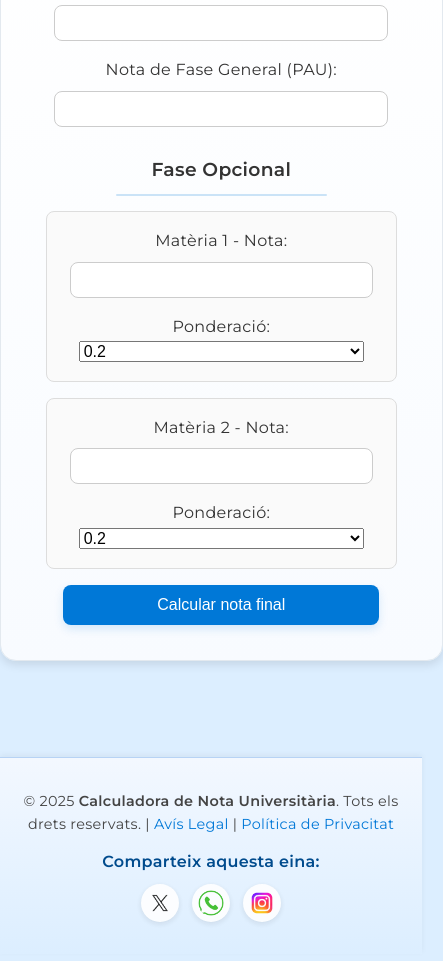
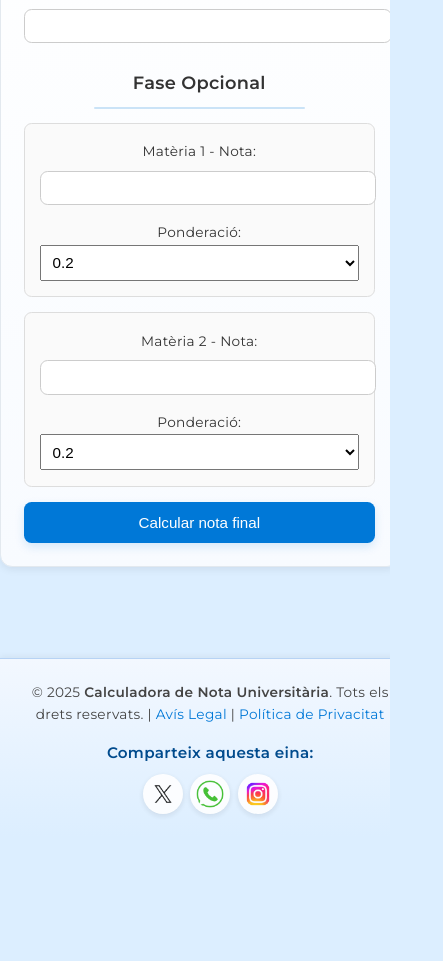
Before and after one commit to atlas-880/calculadora_PAU, a plain HTML site: page index.html in a window 390 px wide. Shown: the part 303-1264 px from the top of the page, 443 px wide, since content can reach past the window. After the commit the page ends 1155 px from the top, so only its background shows below. Drawn offline with Linux system fonts and the light colour scheme.

Commit message:
adaptació a movil

```diff
--- a/script.js
+++ b/script.js
@@ -59,7 +59,7 @@ function calcular() {
       </div>
 
       <p class="detalls">
-        (Fase general: ${faseGeneralArrodonida} | Fase opcional: +${faseOpcionalArrodonida})
+        (Fase obligatòria: ${faseGeneralArrodonida} | Fase opcional: +${faseOpcionalArrodonida})
       </p>
       <p class="missatge">${missatge}</p>
       <button onclick="reiniciar()" class="reset-btn">Calcular de nou</button>
--- a/style.css
+++ b/style.css
@@ -14,6 +14,24 @@ body {
   padding: top 1em;
   background: #dceeff;
   color: #351717;
+}
+
+
+/* Animació d'entrada global */
+body {
+  animation: fadeSlideIn 0.8s ease-out;
+  -webkit-animation: fadeSlideIn 0.8s ease-out;
+}
+
+@keyframes fadeSlideIn {
+  from {
+    opacity: 0;
+    transform: translateY(20px);
+  }
+  to {
+    opacity: 1;
+    transform: translateY(0);
+  }
 }
 
 h1 {
@@ -345,14 +363,78 @@ a[aria-label*="Instagram"] .social-icon:hover {
   opacity: 1;
 }
 
-/* Responsiu */
-@media (max-width: 600px) {
+/* ===== DISSENY RESPONSIVE MILLORAT ===== */
+@media (max-width: 768px) {
+  html, body {
+    margin: 0;
+    padding: 0;
+    width: 100%;
+    overflow-x: hidden;
+  }
+
+  body {
+    font-size: 0.95em;
+    margin: 1em auto;
+    background: #dceeff;
+  }
+
+  h1 {
+    font-size: 1.4em;
+    margin-bottom: 1em;
+    padding: 0 0.5em;
+  }
+
+  /* Formulari més compacte */
+  .form {
+    width: 90%;
+    max-width: 360px;
+    padding: 1.5em;
+    margin: 0 auto;
+    border-radius: 0.8em;
+    box-shadow: 0 2px 8px rgba(0,0,0,0.08);
+  }
+
+  label {
+    font-size: 0.9em;
+  }
+
+  input, select {
+    width: 100%;
+    font-size: 1em;
+    padding: 0.5em;
+  }
+
+  button {
+    width: 100%;
+    font-size: 1em;
+    padding: 0.8em;
+  }
+
+  .result-box {
+    width: 90%;
+    max-width: 360px;
+    padding: 1.5em;
+    margin: 1.5em auto;
+  }
+
+  /* Footer adaptat */
+  footer {
+    padding: 1.5em 1em;
+    text-align: center;
+  }
+
   .footer-content {
-    gap: 0.8em;
+    gap: 1em;
   }
+
+  .socials {
+    flex-wrap: wrap;
+    gap: 0.5em;
+  }
+
   .social-icon {
-    width: 26px;
-    height: 26px;
+    width: 28px;
+    height: 28px;
   }
 }
 
```
